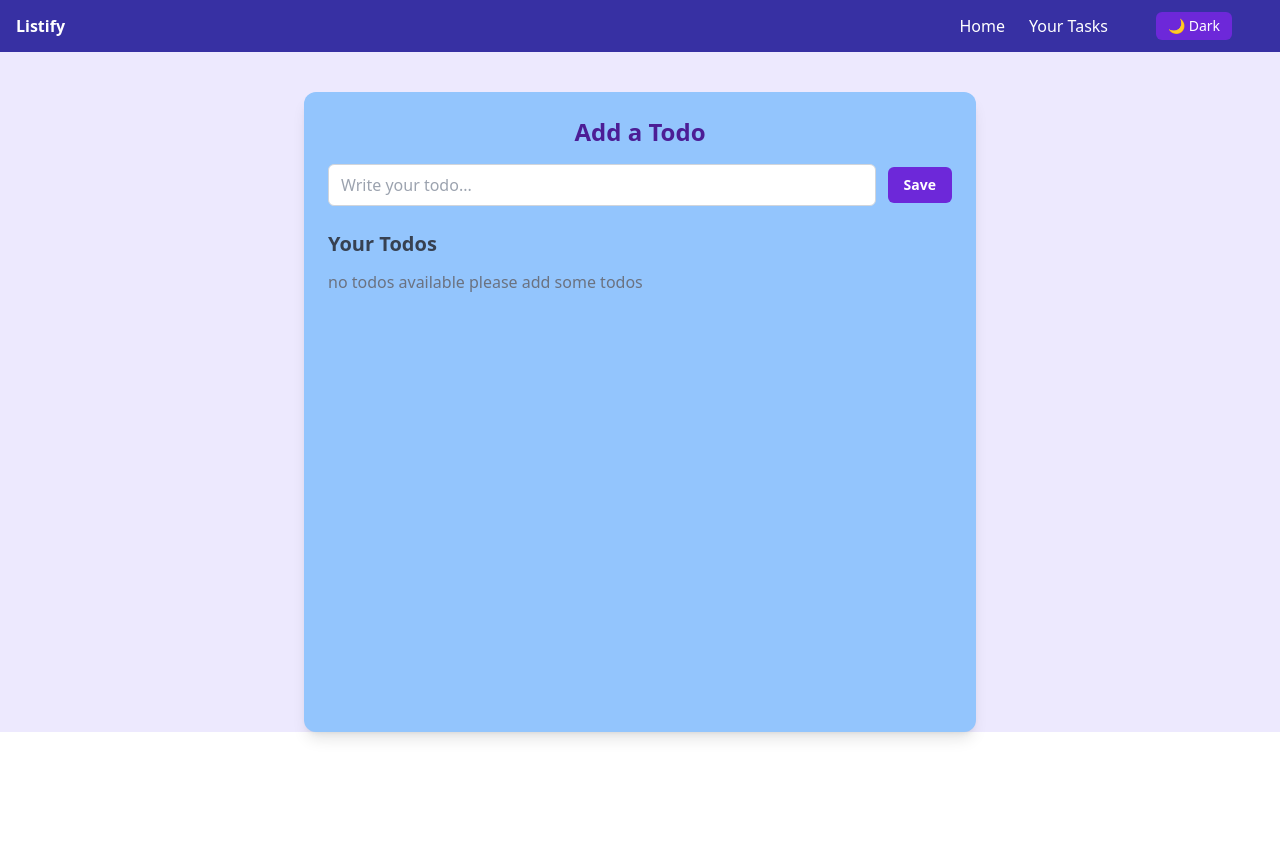
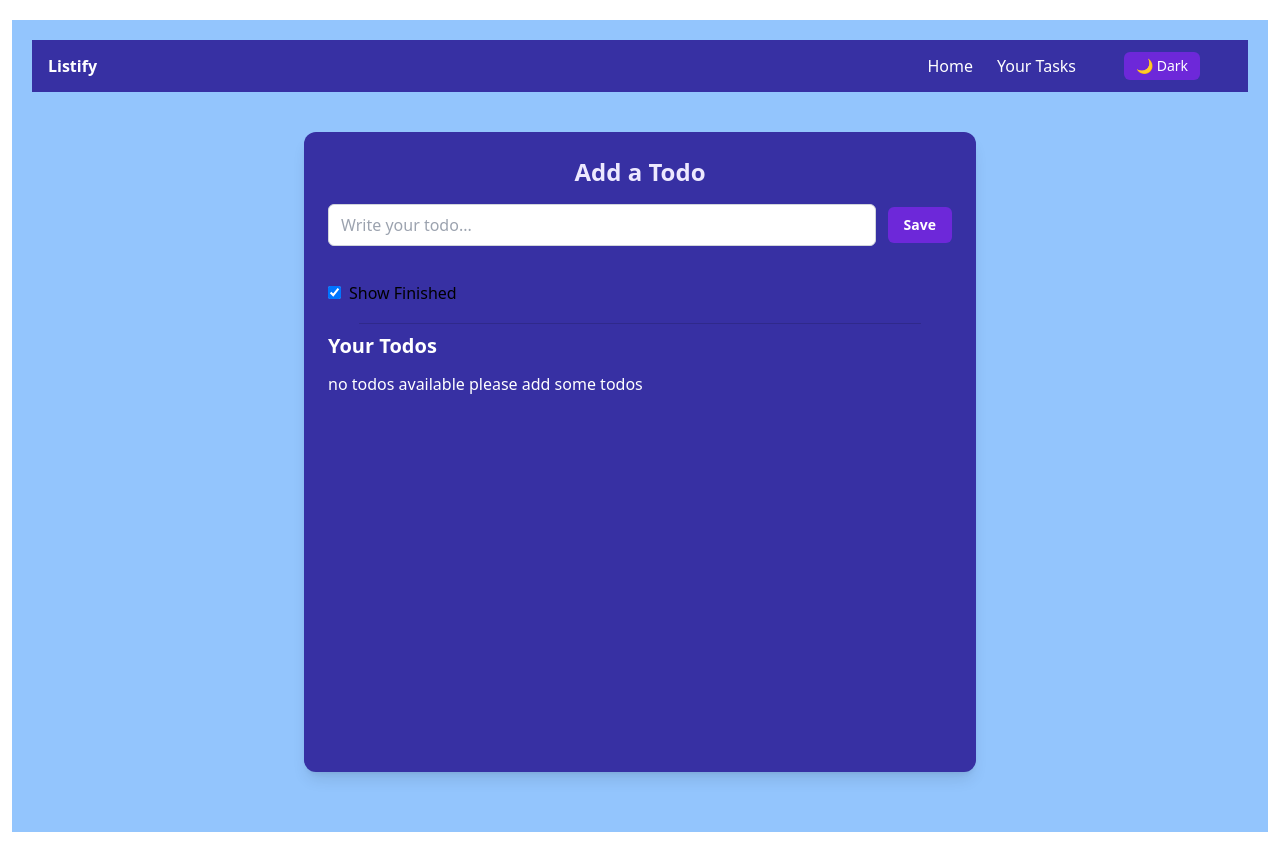
Before and after one commit to amisha-chouhan/Listify, a React (Vite) app: page / in a window 1280 px wide. Before the commit the page ends 800 px from the top, so only its background shows below. Built offline with nearby package versions, Linux system fonts and the light colour scheme.

Commit message:
add filter option to view finished tasks

```diff
--- a/src/App.jsx
+++ b/src/App.jsx
@@ -8,7 +8,7 @@ import './index.css'
   const [todo,setTodo] = useState("")
   const [todos, setTodos] = useState([])
   const [theme,setTheme] = useState("light");
-
+  const [showFinished, setshowFinished] = useState(true)
 
    useEffect(() => {
     if (theme === "dark") {
@@ -22,11 +22,27 @@ import './index.css'
     setTheme(theme === "dark" ? "light" : "dark");
   };
 
+ const saveToLS = () =>{
+    localStorage.setItem("todos",JSON.stringify(todos))
+  }
 
+
+   const toggleFinished = (e) => {
+    setshowFinished(!showFinished)
+  }
+
+
+  useEffect(()=>{
+    let todoString = localStorage.getItem("todos")
+    if(todoString){
+         let todos =JSON.parse(localStorage.getItem("todos"))
+         setTodos(todos)
+       }
+  },[] )
   const handleAdd = () => {
     setTodos( [...todos,{ id: uuid4(),  todo, isCompleted:false}])
     setTodo("")
-    console.log(todos)
+    saveToLS()
   }
 
   const handleEdit = (e,id) =>{
@@ -36,6 +52,7 @@ import './index.css'
       return item.id!==id
     })
     setTodos(newTodos)
+    saveToLS()
   }
   const handleDelete = (e, id) => {
     // let index =todos.findIndex(item => {
@@ -45,6 +62,7 @@ import './index.css'
       return item.id!==id
     })
     setTodos(newTodos)
+    saveToLS()
   }
 
    const handleChange= (e)=>{
@@ -60,18 +78,19 @@ import './index.css'
     let newTodos = [...todos] ;
     newTodos[index].isCompleted = !newTodos[index].isCompleted;
     setTodos(newTodos)
+    saveToLS()
 
   }
   return (
     < >
-    <div className='bg-violet-100 dark:bg-blue-300 min-h-max '>
+    <div className='bg-blue-300 dark:bg-violet-100 min-h-[80vh] mx-3 p-5 my-5 '>
       <Navbar toggleTheme={toggleTheme} theme={theme} />
 
 
-      <div className="container mx-auto max-w-2xl my-10 rounded-xl p-6  bg-blue-300 dark:bg-indigo-800 shadow-lg min-h-[80vh] transition-colors duration-300">
+      <div className="container md:mx-auto max-w-2xl my-10 rounded-xl p-6 bg-indigo-800  dark:bg-blue-300 shadow-lg min-h-[80vh] transition-colors duration-300  ">
 
 
-        <h1 className="text-2xl font-bold text-violet-900 dark:text-violet-100  mb-4 text-center">
+        <h1 className="text-2xl font-bold text-violet-100 dark:text-violet-900  mb-4 text-center">
           Add a Todo
         </h1>
         <div className="addTodo flex flex-col sm:flex-row items-center gap-3 mb-6">
@@ -87,20 +106,23 @@ import './index.css'
         </div>
 
 
-        <h2 className="text-xl font-semibold text-gray-700 mb-3 dark:text-white ">Your Todos</h2>
+        <input className='my-4' id='show' onChange={toggleFinished} type="checkbox" checked={showFinished} />
+         <label className='mx-2' htmlFor="show">Show Finished</label>
+         <div className='h-[1px] bg-black opacity-15 w-[90%] mx-auto my-2'></div>
+        <h2 className="text-xl font-semibold text-white mb-3 dark:text-gray-700 ">Your Todos</h2>
         <div className="todos space-y-3">
-          {todos.length===0 && <p className='text-gray-500 dark:text-white'>no todos available please add some todos</p>}
+          {todos.length===0 && <p className='text-white dark:text-gray-500'>no todos available please add some todos</p>}
             {todos.map(item => {
 
 
-         return  <div key={item.id} className="todo flex justify-between items-center bg-white dark:bg-white shadow-md rounded-md p-3">
-            <input name={item.id} onChange={handleCheckbox} type="checkbox" value={item.isCompleted}  id='' />
+         return (showFinished  || !item.isCompleted) && <div key={item.id} className={"todo flex justify-between items-center bg-gray-200 dark:bg-white shadow-md rounded-md p-2 "}>
+            <input name={item.id} onChange={handleCheckbox} type="checkbox" checked={item.isCompleted}  />
             <div className= '{item.isCompleted?"": "line-through"} text-gray-800 dark:black'>{item.todo}</div>
             <div className="flex gap-2">
               <button onClick={(e)=>handleEdit(e,item.id)} className="bg-yellow-500 hover:bg-yellow-600 px-3 py-1 text-sm font-medium text-white rounded-md transition-all duration-200">
                 Edit
               </button>
-              <button  onClick={(e)=>handleDelete(e,item.id)} className="bg-red-500 hover:bg-red-600 px-3 py-1 text-sm font-medium text-white rounded-md transition-all duration-200">
+              <button  onClick={(e)=>handleDelete(e,item.id)} className="bg-red-500 hover:bg-red-60 px-3 py-1 text-sm font-medium text-white rounded-md transition-all duration-200">
                 Delete
               </button>
             </div>
```
